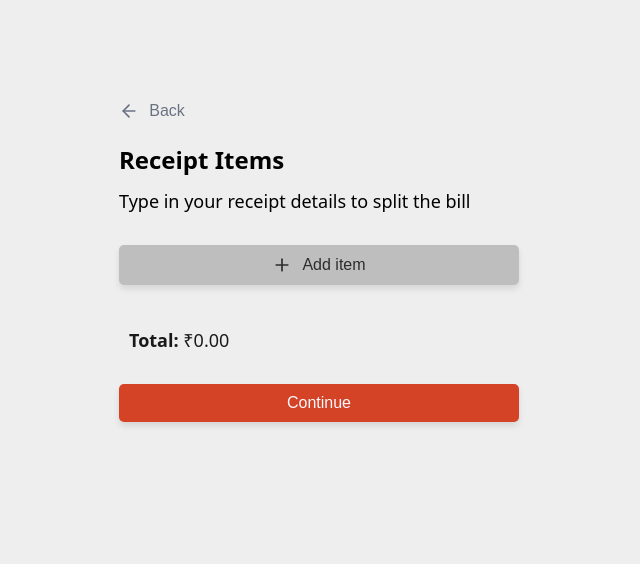
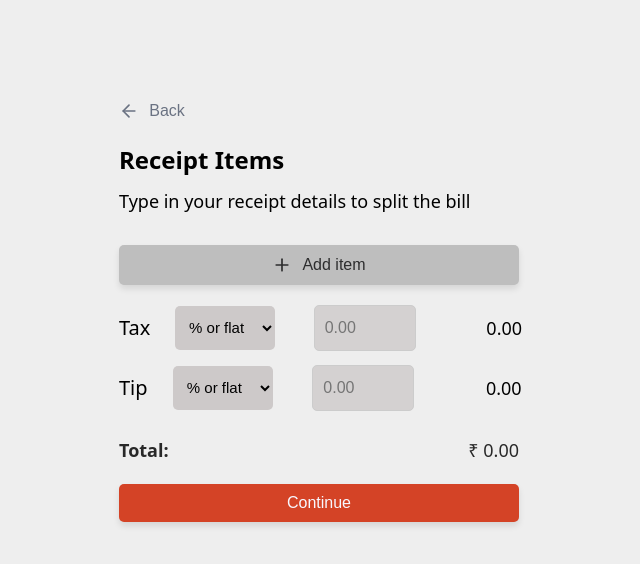
Before and after one commit to Ajay-Naik/Bill-Splitter, a React (Vite) app: page /#/manual in a window 1280 px wide. Shown: the top 564 px of the page, without its empty margins (321-961 px from the left). Built offline with nearby package versions, Linux system fonts and the light colour scheme.

Commit message:
feat: Add Grid component for tax and tip input, update Manual page layout

```diff
--- /dev/null
+++ b/src/components/Grid.jsx
@@ -0,0 +1,33 @@
+import React from 'react'
+
+let grid = {
+   display: "grid",
+   grid: "auto / auto 1fr 1fr 1fr ",
+   width: "450px",
+   height: "40px",
+   placeItems: "center",
+   gap: "10px",
+//    backgroundColor: "#8585a8ff",
+}
+
+export default function Grid({name}) {
+
+  return (
+    <div className="grid" style={grid}>
+        <span className="taxTip" style={{fontSize:"20px",fontWeight:"500",color:"black",backgroundColor:"inherit"}}>
+          {name}
+        </span>
+          <select name="flat%" id="taxTipSelect" style={{color:"black",border:"none", fontSize: 15,borderRadius:"5px", backgroundColor:"#cdc9c9ff",padding:"10px", width:"100px",height:"2.8rem"
+          }}>
+            <option name="% or flat" id="" selected disabled>% or flat</option>
+            <option value="%">%</option>
+            <option value="flat">flat</option>
+          </select>
+          <input type="number" inputMode="numeric"
+          placeholder="0.00"
+          min={0} className="taxTipInput" style={{width:"80px",height:"1.5rem", fontSize: 16}}></input>
+          <span className="Result" placeholder="0.00" style={{backgroundColor:"inherit",color:"black", fontSize: 18}}>0.00</span>
+
+          </div>
+  )
+}
--- a/src/pages/Manual.jsx
+++ b/src/pages/Manual.jsx
@@ -2,6 +2,7 @@ import { useState, useRef, useEffect, useCallback } from "react";
 import { useNavigate } from "react-router-dom";
 import { v4 as uuidv4 } from 'uuid';
 import Button from "../components/Button.jsx";
+import Grid from "../components/Grid.jsx";
 import NewItem from "../components/NewItem.jsx";
 import Backbutton from "../components/BackButton.jsx";
 import "../styles/Global.css";
@@ -71,9 +72,12 @@ export default function Manual() {
         bg_color="#bebebeff"
         onClick={addItem}
       />
+      <Grid name="Tax" />
+      <Grid name="Tip" />
 
-      <div style={{ marginTop: 12, color: "#191919ff", padding: 10, borderRadius: 4, fontSize: 18 }}>
-        <strong >Total: </strong> ₹{total.toFixed(2)}
+
+      <div style={{ marginTop: 12, color: "#282828ff", fontSize: 18,width:"100%",display:"flex",justifyContent:"space-between" }}>
+        <strong >Total: </strong><span style={{}}> ₹  {total.toFixed(2)}</span>
       </div>
 
       <Button
--- a/src/pages/Scanner.jsx
+++ b/src/pages/Scanner.jsx
@@ -26,7 +26,7 @@ export default function Scanner() {
             <Button
               className={"homeBtn"}
                 name={"Scrape the bill"}
-                    color={"#f8f8ff"}
+                color={"#f8f8ff"}
                 bg_color={"#d44326"}
                 onClick={() => navigate("/scanner")}
             />
--- a/src/styles/Global.css
+++ b/src/styles/Global.css
@@ -9,10 +9,9 @@
 
 input[type=number]::-webkit-inner-spin-button,
 input[type=number]::-webkit-outer-spin-button {
-  /* -webkit-appearance: none;  */
-  /* margin: 0;  */
-  background-color: #9e9c9c !important;
-  color: #9e9c9c;
+  -webkit-appearance: none;
+  margin: 0;
+
 }
 
 
@@ -47,7 +46,7 @@ input{
     background-color: #d4d1d1ff;
     border: 1px solid #ccc;
     font-size: 16px;
-    width: 300px;
+    width: 200px;
     /* margin-bottom: 10px; */
     color: rgb(41, 41, 41);
 }
```
